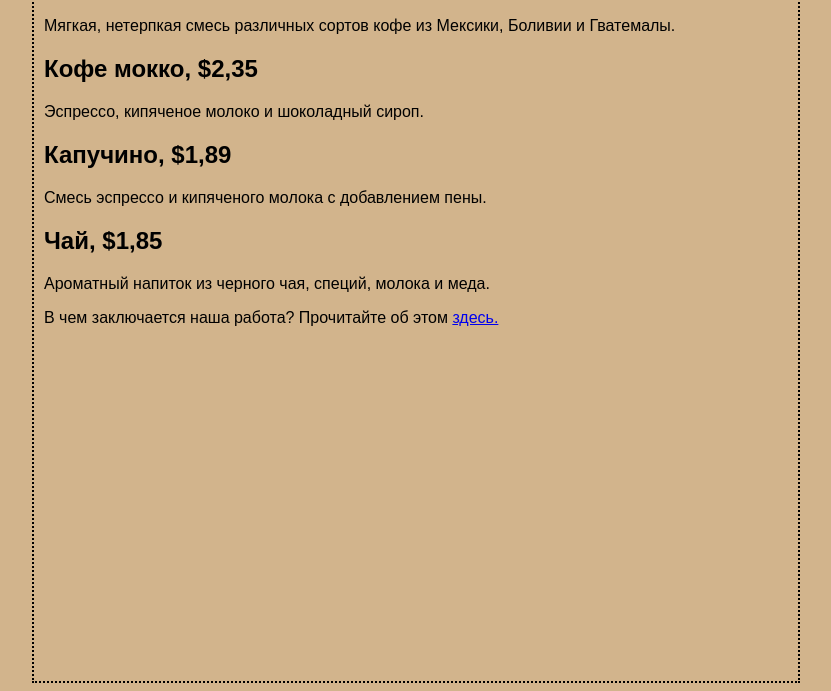
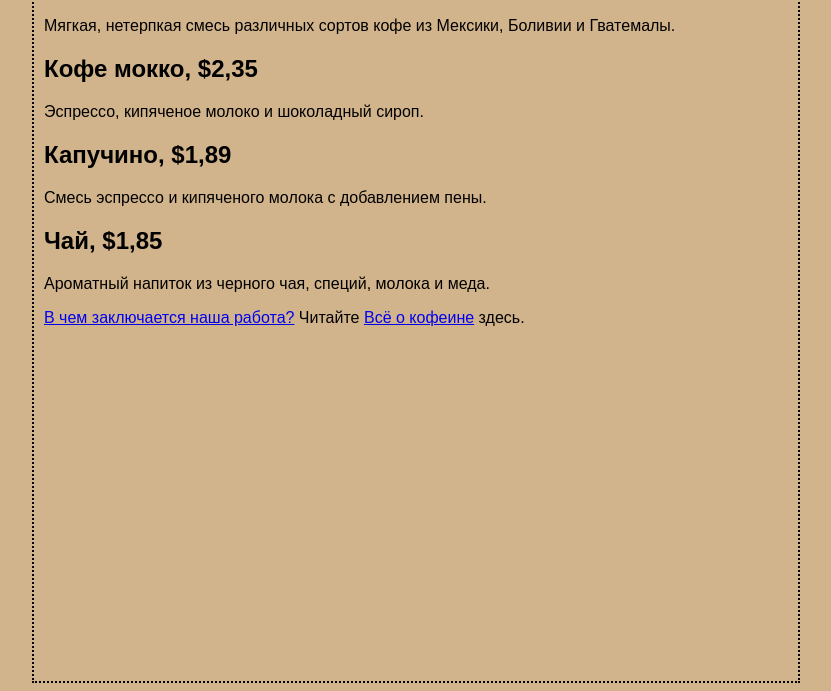
Before and after one commit to sweetrobert/sweetrobert.github.io, a plain HTML site: page starbuzz/index.html in a window 1280 px wide. Shown: the part 109-800 px from the top of the page, without its empty margins (224-1055 px from the left). Drawn offline with Linux system fonts and the light colour scheme.

Commit message:
sweetrobert.github.io

```diff
--- a/starbuzz/index.html
+++ b/starbuzz/index.html
@@ -29,7 +29,8 @@
         <h2>Чай, $1,85</h2>
         <p>Ароматный напиток из черного чая, специй, молока и меда.</p>
 
-        <p>В чем заключается наша работа?
-            Прочитайте об этом <a href="mission.html">здесь.</a></p>
+        <p><a href="mission.html">В чем заключается наша работа?</a>
+            Читайте <a href="http://www.wickedlysmart.com/buzz">Всё о кофеине</a> здесь.
+        </p>
     </body>
 </html>
```
